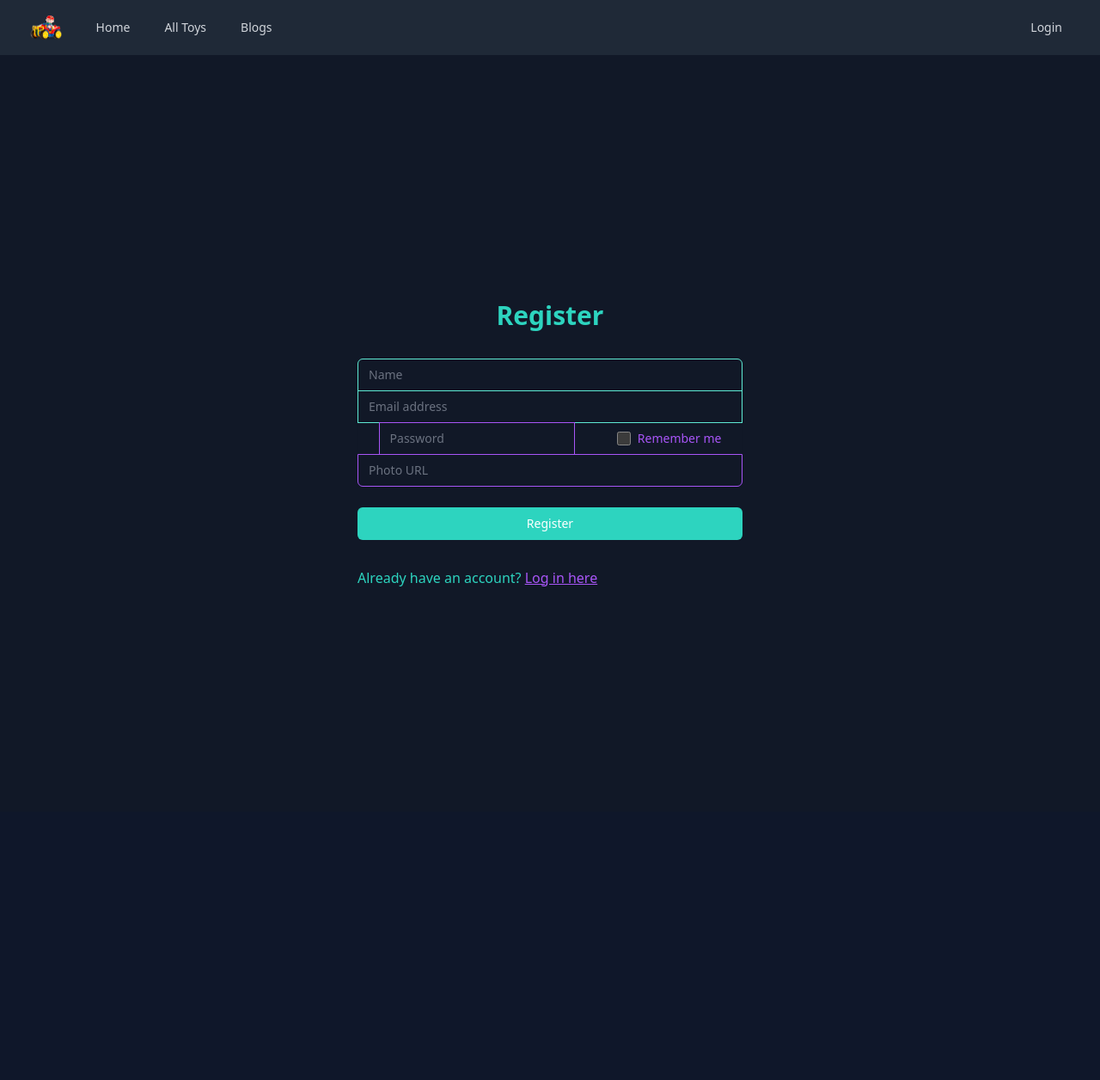
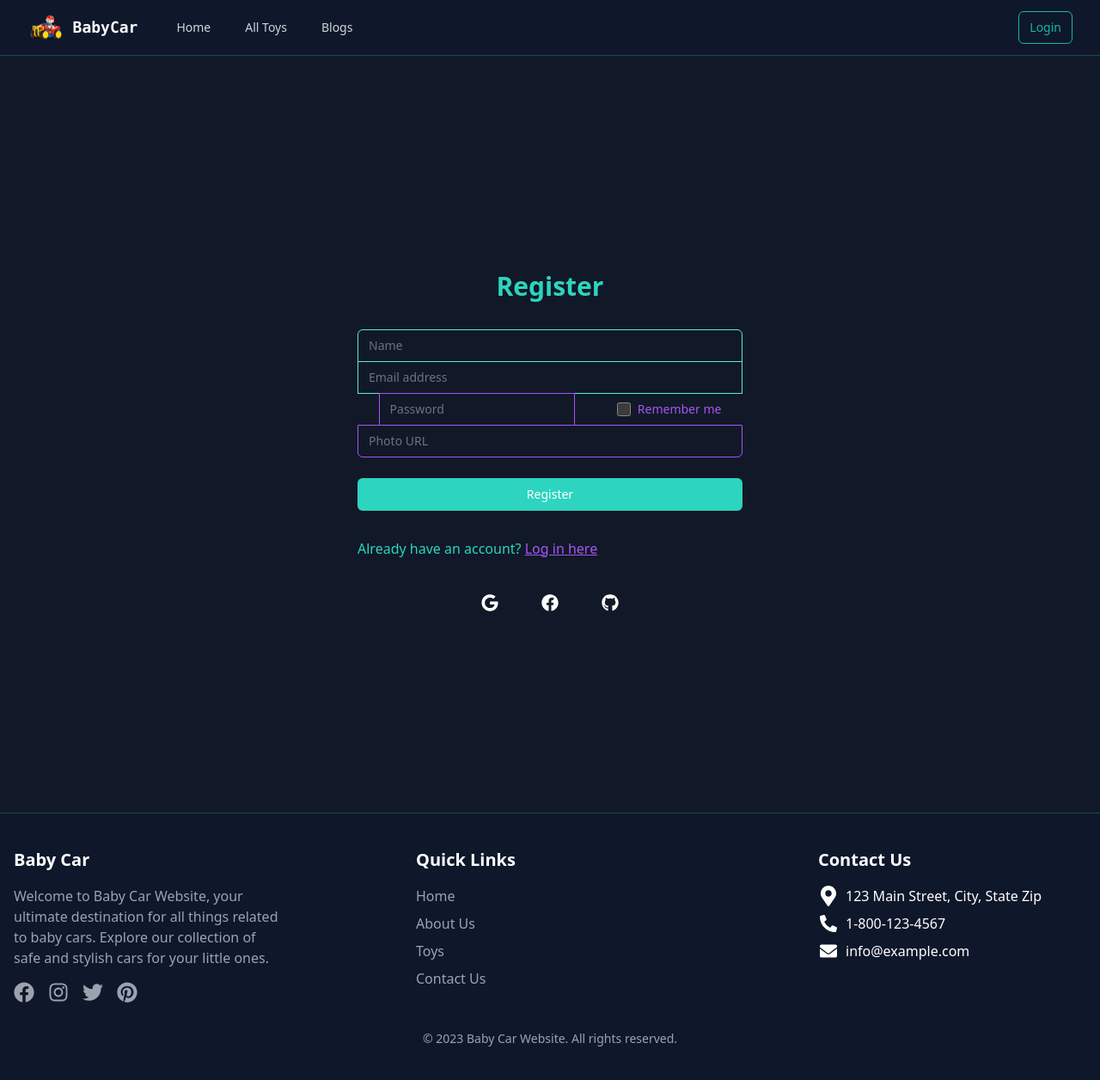
Before and after one commit to bayzidhasan6666/babycar-client-side, a React (Vite) app: page /signUp in a window 1280 px wide. Shown: the whole page at 86% size. Before the commit the page ends 944 px from the top, so only its background shows below. Built offline with nearby package versions, Linux system fonts and the light colour scheme; no server answers.

Commit message:
footer added

```diff
--- a/src/Pages/Register/Register.jsx
+++ b/src/Pages/Register/Register.jsx
@@ -1,11 +1,18 @@
-import { createUserWithEmailAndPassword, getAuth } from 'firebase/auth';
+import {
+  GoogleAuthProvider,
+  createUserWithEmailAndPassword,
+  getAuth,
+  signInWithPopup,
+} from 'firebase/auth';
 import React, { useState } from 'react';
 import { Link } from 'react-router-dom';
 import app from '../../firebase/firebase.config';
 import { ToastContainer, toast } from 'react-toastify';
 import 'react-toastify/dist/ReactToastify.css';
+import { FaFacebook, FaGithub, FaGoogle } from 'react-icons/fa';
 
 const auth = getAuth(app);
+const googleProvider = new GoogleAuthProvider();
 
 const Register = () => {
   const [error, setError] = useState('');
@@ -53,6 +60,20 @@ const Register = () => {
       })
       .catch((error) => {
         console.log(error.message);
+      });
+  };
+
+  const handleGoogleSignIn = () => {
+    signInWithPopup(auth, googleProvider)
+      .then((result) => {
+        const loggedInUser = result.user;
+        // console.log(loggedInUser);
+        setUser(loggedInUser);
+        toast.success('User logged in successful');
+        navigate(from);
+      })
+      .catch((error) => {
+        console.log(error);
       });
   };
 
@@ -166,6 +187,20 @@ const Register = () => {
             </Link>
           </p>
         </div>
+        <div className="flex justify-center space-x-4">
+          <button
+            className="group relative flex gap-2 justify-center py-2 px-4 border border-transparent text-sm font-medium rounded-md text-white border-teal-500 hover:bg-teal-500 transition-all focus:outline-none focus:ring-2 focus:ring-offset-2 focus:ring-teal-500"
+            onClick={handleGoogleSignIn}
+          >
+            <FaGoogle className="h-5 w-5 text-white group-hover:text-white" />
+          </button>
+          <button className="group relative flex gap-2 justify-center py-2 px-4 border border-transparent text-sm font-medium rounded-md text-white border-blue-600 transition-all  hover:bg-blue-600 focus:outline-none focus:ring-2 focus:ring-offset-2 focus:ring-blue-500">
+            <FaFacebook className="h-5 w-5 text-white group-hover:text-white" />
+          </button>
+          <button className="group relative flex gap-2 justify-center py-2 px-4 border border-transparent text-sm font-medium rounded-md text-white border-purple-600 transition-all  hover:bg-purple-700 focus:outline-none focus:ring-2 focus:ring-offset-2 focus:ring-purple-500">
+            <FaGithub className="h-5 w-5 text-white group-hover:text-white" />
+          </button>
+        </div>
       </div>
       <ToastContainer />
     </div>
--- a/src/Pages/Shared/Footer/Footer.jsx
+++ b/src/Pages/Shared/Footer/Footer.jsx
@@ -1,7 +1,91 @@
-import React from 'react';
+import {
+  FaFacebook,
+  FaInstagram,
+  FaTwitter,
+  FaPinterest,
+  FaMapMarkerAlt,
+  FaPhoneAlt,
+  FaEnvelope,
+} from 'react-icons/fa';
+import { Link } from 'react-router-dom';
 
 const Footer = () => {
-  return <div></div>;
+  return (
+    <footer className="border-t border-teal-900 text-white py-10">
+      <div className="container mx-auto px-4">
+        <div className="flex flex-wrap justify-between">
+          <div className="w-full md:w-1/4">
+            <h3 className="text-xl font-bold mb-4">Baby Car</h3>
+            <p className="text-gray-400">
+              Welcome to Baby Car Website, your ultimate destination for all
+              things related to baby cars. Explore our collection of safe and
+              stylish cars for your little ones.
+            </p>
+            <div className="flex items-center space-x-4 mt-4">
+              <a href="#" className="text-gray-400 hover:text-white">
+                <FaFacebook size={24} />
+              </a>
+              <a href="#" className="text-gray-400 hover:text-white">
+                <FaInstagram size={24} />
+              </a>
+              <a href="#" className="text-gray-400 hover:text-white">
+                <FaTwitter size={24} />
+              </a>
+              <a href="#" className="text-gray-400 hover:text-white">
+                <FaPinterest size={24} />
+              </a>
+            </div>
+          </div>
+          <div className="w-full md:w-1/4">
+            <h3 className="text-xl font-bold mb-4">Quick Links</h3>
+            <ul className="text-gray-400">
+              <li className="mb-2">
+                <Link to="/">Home</Link>
+              </li>
+              <li className="mb-2">
+                <Link to="/about">About Us</Link>
+              </li>
+              <li className="mb-2">
+                <Link to="/products">Toys</Link>
+              </li>
+              <li className="mb-2">
+                <Link to="/contact">Contact Us</Link>
+              </li>
+            </ul>
+          </div>
+          <div className="w-full md:w-1/4">
+            <h3 className="text-xl font-bold mb-4">Contact Us</h3>
+            <ul>
+              <li className="flex items-center gap-2 mt-2">
+                <span className="icon">
+                  <FaMapMarkerAlt className="h-6 w-6" />
+                </span>
+                123 Main Street, City, State Zip
+              </li>
+              <li className="flex items-center gap-2 mt-2">
+                <span className="icon">
+                  <FaPhoneAlt className="h-5 w-6" />
+                </span>
+                1-800-123-4567
+              </li>
+              <li className="flex items-center gap-2 mt-2">
+                <span className="icon">
+                  <FaEnvelope className="w-6 h-5" />
+                </span>
+                <a href="mailto:info@example.com">info@example.com</a>
+              </li>
+            </ul>
+          </div>
+        </div>
+        <div className="text-center mt-8">
+          <p className="text-gray-400 text-sm">
+            &copy; {new Date().getFullYear()} Baby Car Website. All rights
+            reserved.
+          </p>
+        </div>
+      </div>
+    </footer>
+  );
 };
 
 export default Footer;
--- a/src/Pages/Shared/Navbar/Navbar.jsx
+++ b/src/Pages/Shared/Navbar/Navbar.jsx
@@ -18,7 +18,7 @@ const Navbar = () => {
       .catch((error) => console.log(error));
   };
   return (
-    <nav className="bg-gray-800">
+    <nav className="border-b border-teal-900">
       <div className="max-w-7xl mx-auto px-2 sm:px-6 lg:px-8">
         <div className="relative flex items-center justify-between h-16">
           <div className="absolute inset-y-0 left-0 flex items-center sm:hidden">
@@ -36,12 +36,14 @@ const Navbar = () => {
           </div>
           <div className="flex-1 flex items-center justify-center sm:items-stretch sm:justify-start">
             <div className="flex-shrink-0 flex items-center">
-              <Link to="/" className="text-white text-lg font-semibold">
-                <img
-                  src={logo} // Replace with your logo image path
-                  alt="Website Logo"
-                  className="h-8 w-auto"
-                />
+              <Link
+                to="/"
+                className="text-white text-lg font-semibold flex items-center"
+              >
+                <img src={logo} alt="Website Logo" className="h-8 w-auto" />
+                <button className="btn-ghost rounded px-2 font-mono">
+                  BabyCar
+                </button>
               </Link>
             </div>
             <div className="hidden sm:block sm:ml-6">
@@ -86,13 +88,13 @@ const Navbar = () => {
           <div className="sm:block sm:ml-6">
             {user ? (
               <div onClick={handleLogOut} className="relative group">
-                <button className="text-gray-300 hover:bg-gray-700 hover:text-white px-3 py-2 rounded-md text-sm font-medium">
+                <button className="text-purple-400 border border-purple-400 hover:text-purple-600  px-3 py-2 rounded-md text-sm font-medium">
                   Logout
                 </button>
               </div>
             ) : (
               <Link to={'/login'}>
-                <button className="text-gray-300 hover:bg-gray-700 hover:text-white px-3 py-2 rounded-md text-sm font-medium">
+                <button className="border border-teal-500 text-teal-500 hover:text-teal-600  px-3 py-2 rounded-md text-sm font-medium">
                   Login
                 </button>
               </Link>
--- /dev/null
+++ b/src/PrivateRoute/PrivateRoute.jsx
@@ -0,0 +1,26 @@
+import React, { useContext } from 'react';
+import { Navigate, useLocation } from 'react-router-dom';
+import { AuthContext } from '../Providers/AuthProvider';
+
+const PrivateRoute = ({ children }) => {
+  const { user, loading } = useContext(AuthContext);
+  const location = useLocation();
+
+  if (loading) {
+    return (
+      <progress className="progress flex mx-auto w-56 bg-emerald-500"></progress>
+    );
+  }
+  if (user) {
+    return children;
+  }
+  return (
+    <Navigate
+      state={{ from: location }}
+      to={`/login`}
+      replace={true}
+    ></Navigate>
+  );
+};
+
+export default PrivateRoute;
```
Also changed, not shown: src/Pages/Login/Login.jsx (+17 -40 lines).
